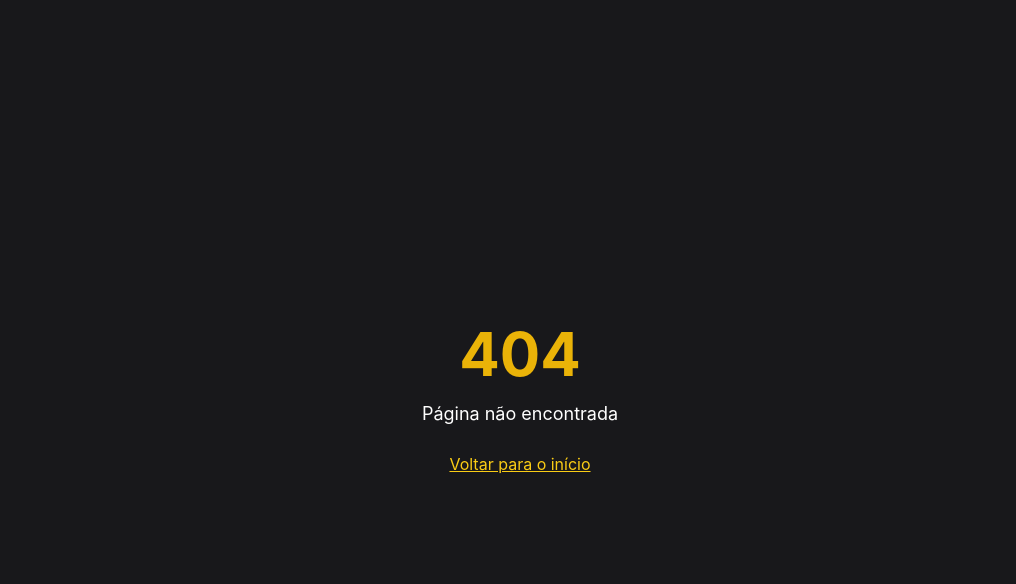
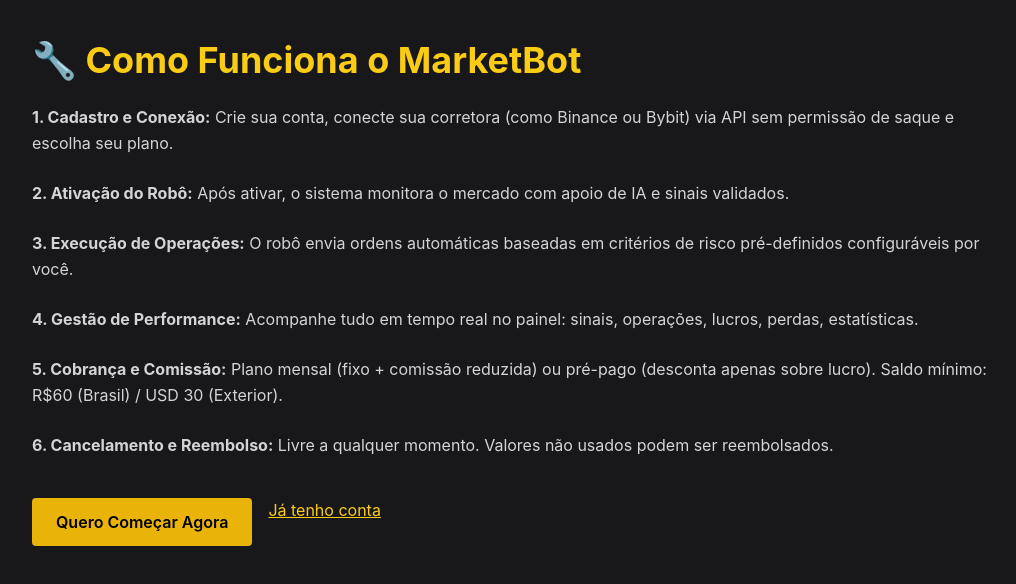
Before and after one commit to coinbitclub/coinbitclub-frontend-premium, a React (Vite) app: page /como-funciona in a window 1280 px wide. Before the commit this address had no page. Shown: the top 584 px of the page, without its empty margins (120-1136 px from the left). Built offline with nearby package versions, Linux system fonts and the light colour scheme.

Commit message:
Deploy premium completo com Tailwind e estrutura funcional

```diff
--- a/src/App.jsx
+++ b/src/App.jsx
@@ -1,11 +1,11 @@
 import React from "react";
 import { BrowserRouter as Router, Routes, Route, Navigate } from "react-router-dom";
 import LandingPage from "./pages/LandingPage";
-import Terms from "./pages/Terms"; // caso deseje criar a página
-import Login from "./pages/Login"; // se desejar integrar
-import Register from "./pages/Register";
-import NotFound from "./pages/NotFound";
-import Dashboard from "./pages/Dashboard";
+import ComoFunciona from "./pages/ComoFunciona";
+import Register from "./pages/Register"; // supondo que exista
+import Login from "./pages/Login"; // supondo que exista
+import Terms from "./pages/Terms"; // supondo que exista
+import Dashboard from "./pages/Dashboard"; // privada
 
 export default function App() {
   const isAuthenticated = !!localStorage.getItem("token");
@@ -14,11 +14,12 @@
     <Router>
       <Routes>
         <Route path="/" element={<LandingPage />} />
+        <Route path="/como-funciona" element={<ComoFunciona />} />
+        <Route path="/register" element={<Register />} />
         <Route path="/login" element={<Login />} />
-        <Route path="/register" element={<Register />} />
         <Route path="/termos" element={<Terms />} />
         <Route path="/painel" element={isAuthenticated ? <Dashboard /> : <Navigate to="/login" replace />} />
-        <Route path="*" element={<NotFound />} />
+        <Route path="*" element={<div className='text-center text-white p-10'>Página não encontrada</div>} />
       </Routes>
     </Router>
   );
--- /dev/null
+++ b/src/pages/ComoFunciona.jsx
@@ -0,0 +1,22 @@
+import React from "react";
+import { Link } from "react-router-dom";
+
+export default function ComoFunciona() {
+  return (
+    <div className="bg-zinc-900 text-white min-h-screen px-6 py-10 max-w-5xl mx-auto">
+      <h1 className="text-4xl font-bold text-yellow-400 mb-6">🔧 Como Funciona o MarketBot</h1>
+      <div className="space-y-6 text-zinc-300 text-base leading-relaxed">
+        <p><strong>1. Cadastro e Conexão:</strong> Crie sua conta, conecte sua corretora (como Binance ou Bybit) via API sem permissão de saque e escolha seu plano.</p>
+        <p><strong>2. Ativação do Robô:</strong> Após ativar, o sistema monitora o mercado com apoio de IA e sinais validados.</p>
+        <p><strong>3. Execução de Operações:</strong> O robô envia ordens automáticas baseadas em critérios de risco pré-definidos configuráveis por você.</p>
+        <p><strong>4. Gestão de Performance:</strong> Acompanhe tudo em tempo real no painel: sinais, operações, lucros, perdas, estatísticas.</p>
+        <p><strong>5. Cobrança e Comissão:</strong> Plano mensal (fixo + comissão reduzida) ou pré-pago (desconta apenas sobre lucro). Saldo mínimo: R$60 (Brasil) / USD 30 (Exterior).</p>
+        <p><strong>6. Cancelamento e Reembolso:</strong> Livre a qualquer momento. Valores não usados podem ser reembolsados.</p>
+      </div>
+      <div className="mt-10 flex flex-col md:flex-row gap-4">
+        <Link to="/register" className="bg-yellow-500 text-black px-6 py-3 rounded font-semibold text-center">Quero Começar Agora</Link>
+        <Link to="/login" className="text-yellow-400 underline text-center">Já tenho conta</Link>
+      </div>
+    </div>
+  );
+}
--- a/src/pages/LandingPage.jsx
+++ b/src/pages/LandingPage.jsx
@@ -1,12 +1,14 @@
 import React from "react";
 import { Link } from "react-router-dom";
+import Logo from "../components/Logo";
 
 export default function LandingPage() {
   return (
     <div className="bg-zinc-900 text-white min-h-screen font-sans">
       <header className="px-6 py-4 flex justify-between items-center border-b border-zinc-800">
-        <h1 className="text-2xl font-bold text-yellow-400">MarketBot</h1>
+        <Logo />
         <div className="space-x-4 text-sm">
+          <Link to="/como-funciona" className="hover:underline">Como Funciona</Link>
           <Link to="/login" className="hover:underline">Login</Link>
           <Link to="/register" className="bg-yellow-500 text-black px-4 py-2 rounded hover:bg-yellow-400 font-medium">Cadastrar-se</Link>
         </div>
@@ -17,7 +19,10 @@
           O robô de <span className="text-yellow-400">IA</span> que só <span className="text-yellow-400">lucra junto com você</span>
         </h2>
         <p className="text-zinc-400 text-lg mb-6">Teste grátis 7 dias: seu <span className="text-yellow-300 font-medium">saldo sempre seguro</span> na sua exchange.</p>
-        <Link to="/register" className="bg-yellow-500 hover:bg-yellow-400 text-black px-6 py-3 rounded-full font-semibold text-lg">Quero Testar Grátis</Link>
+        <div className="flex flex-col gap-4 justify-center items-center mt-4 md:flex-row">
+          <Link to="/register" className="bg-yellow-500 hover:bg-yellow-400 text-black px-6 py-3 rounded-full font-semibold text-lg">Quero Testar Grátis</Link>
+          <Link to="/como-funciona" className="text-yellow-400 underline text-sm">🔧 Como Funciona o MarketBot</Link>
+        </div>
 
         <section className="grid grid-cols-1 md:grid-cols-3 gap-6 mt-16 text-left">
           <div className="bg-zinc-800 p-6 rounded-xl">
```
